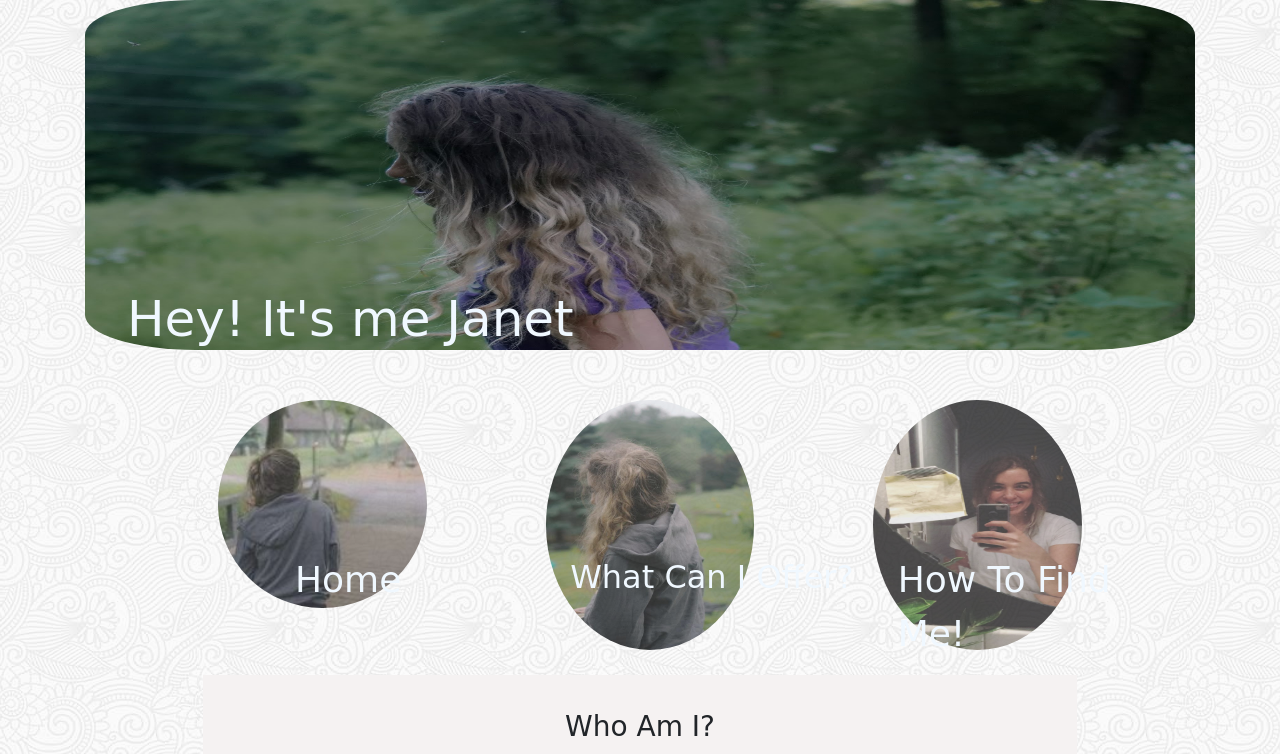
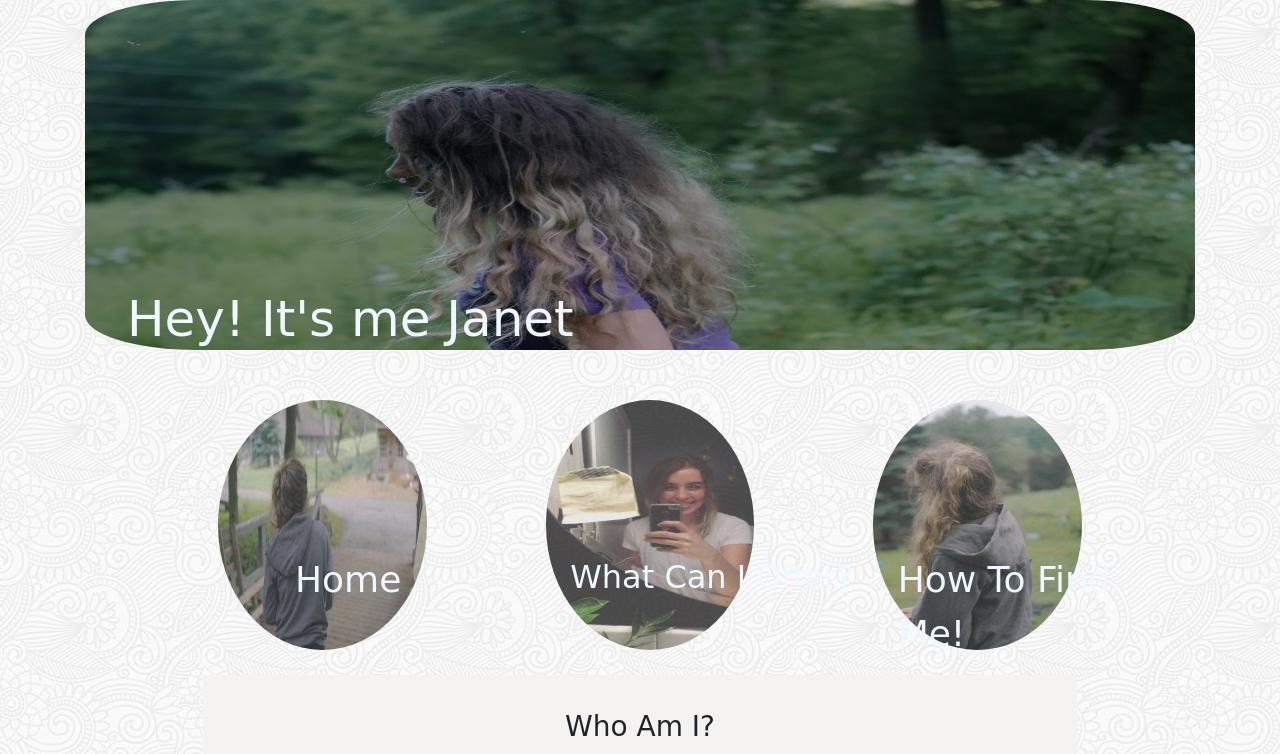
Before and after one commit to ncortes12/janet, a plain HTML site: page about.html in a window 1280 px wide. Shown: the top 754 px of the page. Drawn offline with nearby package versions, Linux system fonts and the light colour scheme; a web font is replaced by a local one.

Commit message:
switched pic order

```diff
--- a/about.html
+++ b/about.html
@@ -33,21 +33,22 @@
         <div class="col-lg-3">
             <div class="home">
                 <a class="homeLink" href="index.html">Home</a>
-                <img class="homepic" src="assets/images/janet_5.jpg" class="img-fluid janet" alt="Responsive image">
+                <img class="homepic" id = "weirdsize2" src="assets/images/janet_4.jpg" class="img-fluid janet" alt="Responsive image">
             </div>
 
         </div>
         <div class="col-lg-3" id = "hide">
             <div class="home">
                 <a class="homeLink" id = "whatlink" href="what.html">What Can I Offer?</a>
-                <img class="homepic " id = "weirdsize2" src="assets/images/janet_1.jpg" class="img-fluid janet" alt="Responsive image">
+
+                <img class="homepic" id= "weirdsize2" src="assets/images/about_img.JPG" class="img-fluid janet" alt="Responsive image">
             </div>
 
         </div>
         <div class="col-lg-3">
             <div class="home">
                 <a class="homeLink" id ="contactlink" href="contact.html">How To Find Me!</a>
-                <img class="homepic" id= "weirdsize2" src="assets/images/about_img.JPG" class="img-fluid janet" alt="Responsive image">
+                <img class="homepic " id = "weirdsize2" src="assets/images/janet_1.jpg" class="img-fluid janet" alt="Responsive image">
             </div>
 
         </div>
```
Also changed, not shown: contact.html (+4 -3 lines), what.html (+4 -3 lines), assets/images/janet_4.jpg (added).
